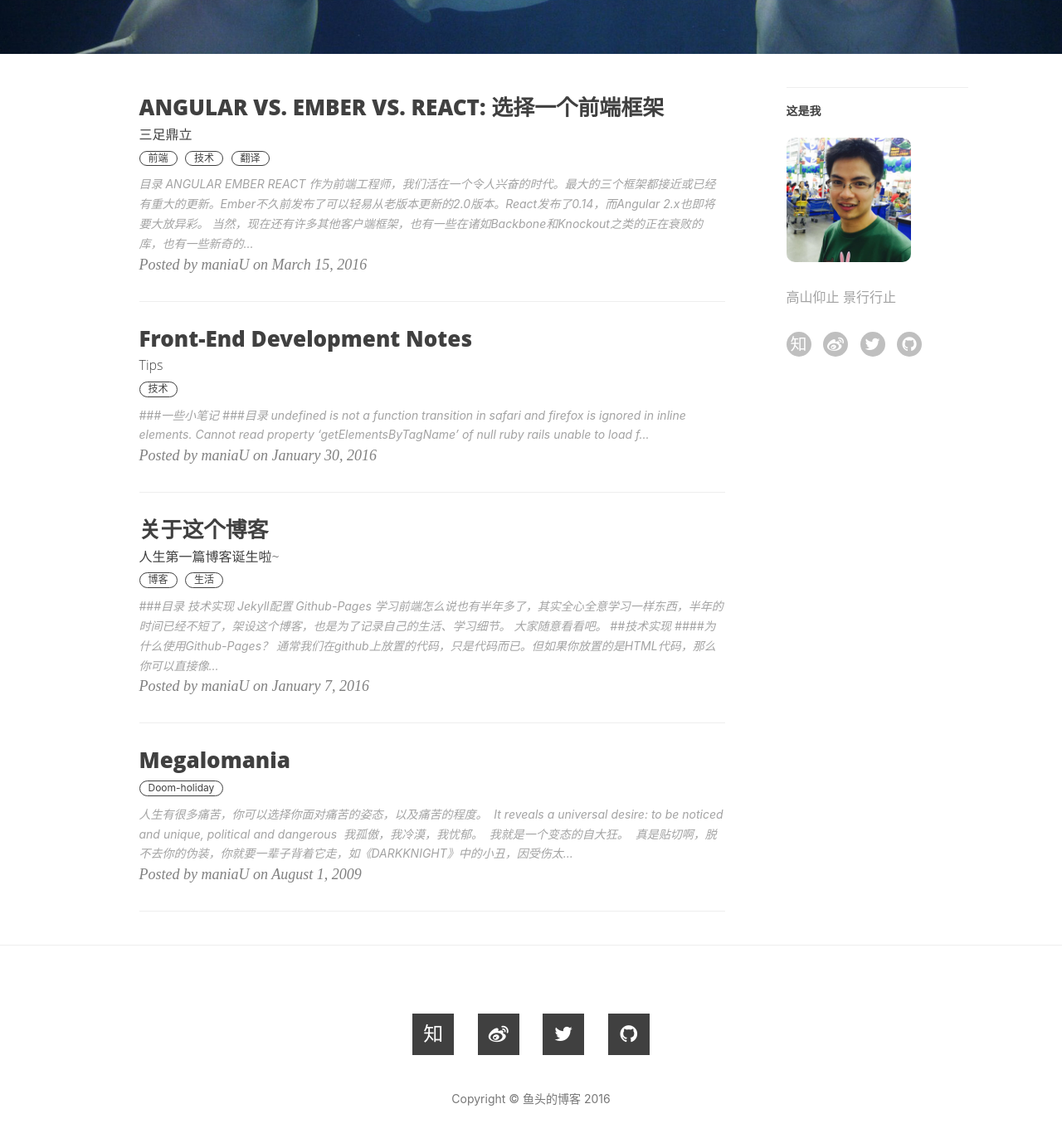
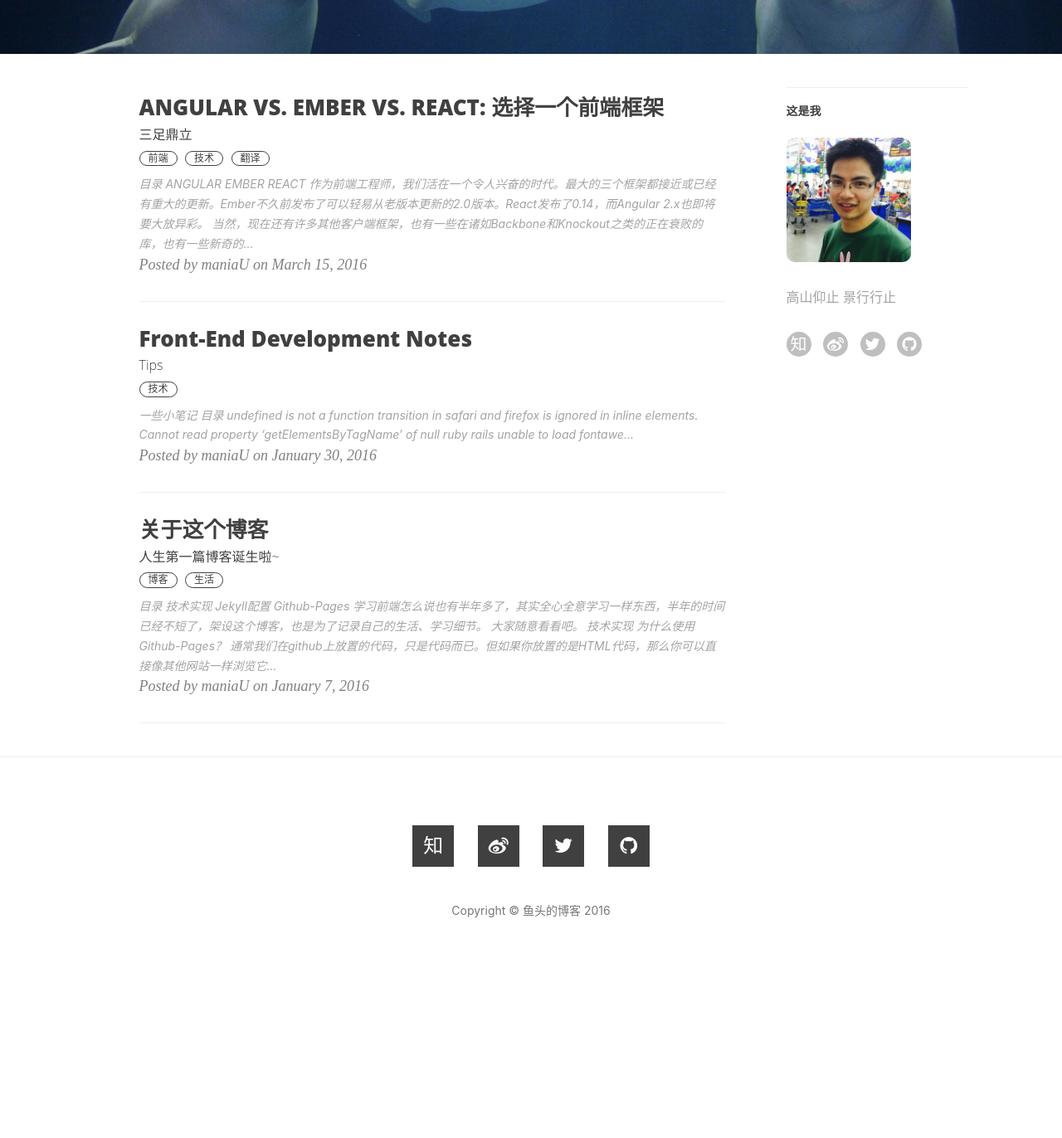
Before and after one commit to ymyqwe/blog, a Jekyll site: the page built from index.html, in a window 1280 px wide and 1400 px high, scrolled down 459 px. Shown: the top 1372 px of the window at 83% size. Built offline with Jekyll 4.4.1, drawn with Linux system fonts in a browser that asks for light colours; nearby versions of some CDN libraries; the list of posts is cut into pages by our own code; comment, search, counter and statistics services are not loaded; after the commit the page ends 1632 px from its top, so only the background shows below that; some of the changed lines change nothing that is shown.

```diff
--- a/_posts/2009-08-01-Megalomania.markdown
+++ /dev/null
@@ -1,46 +0,0 @@
----
-layout:    post
-title:     "Megalomania"
-date:      2009-8-1
-author:    "maniaU"
-header-img: "img/post-bg-01.jpg"
-tags:      Doom-holiday
----
-
-
-人生有很多痛苦，你可以选择你面对痛苦的姿态，以及痛苦的程度。 ­
-
-It reveals a universal desire: to be noticed and unique, political and dangerous ­
-
-我孤傲，我冷漠，我忧郁。 ­
-
-我就是一个变态的自大狂。 ­
-
-真是贴切啊，脱不去你的伪装，你就要一辈子背着它走，如《DARKKNIGHT》中的小丑，因受伤太深而变态。 ­
-
-
-我叫俞明远，我不高，我不英俊，我不白，我不开朗，我不悲观！ ­
-
-从初中开始，我就不知道与如何与别人打交道，自从去了实验班后就与初中几乎所有同学断了联系，有的只是在QQ好友名单里看看TA的头像、资料，不曾发送信息。心底里有一种懦弱的不屈感，如果我找TA，就会让这种感觉占据内心，说到底，我的心只是像温室的花朵那样徒有虚表却脆弱。 ­
-
-进了实验班后认识了小X熊，这头熊对我的影响还真是大，我从不苟言笑变成了可以说些笑话，跟着别人一起笑，也可以玩玩无厘头，即使是这样，我觉得有些人还是太难打交道，聊天也不知道从何聊起，在一起的只是尴尬。 ­
-
-我觉得我一直是爱着《挪威的森林》里渡边和直子的感觉，直子在前面走，渡边在后面低头跟着，两人默默无语，这感觉，真的是大爱。 ­
-
-爱上Invincible的MV很久了，在世俗喧嚣下静静行舟，在旋转高楼包围下保持一种独立的姿态。作一个世俗的观望者，绝不投入，绝不卷入这股恶流，永远保持心灵的纯净，如此甚好。 ­
-
-<iframe src="https://player.vimeo.com/video/40111334" width="500" height="281" frameborder="0" webkitallowfullscreen mozallowfullscreen allowfullscreen></iframe>
-
-疯狂地爱上这种感觉，犹如慢性毒药在血液里缓缓流淌，刺痛着神经，欲罢不能。得不到，却割舍不掉，这是一种近乎变态的心理，也是最真实、最能给人痛苦的方式。爱上海岛、森林，远离这个喧嚣的世俗，我想去成都，因为那边有很多山，很多安静的地方，但是，我最终还是抛弃了成都，一步三回头地走向上海，对不起啊，成都，我背叛了你。 ­
-
-最近喜欢上了Necromancer，他有个技能叫施虐之心，陶醉于散播死亡和痛苦，杀死一个单位能恢复一些魔法值。将死亡作为自己的乐趣，精神寄托。死灵法师的真谛，也许是复活，也许是折磨，也许是杀戮。谁能下定论呢？当一个人真正爱上了痛苦，他就是可怕的狂魔了。 ­
-
-我说我是个善于倾听的人，也许是假的，我听见别人滔滔不绝时，常常会产生厌恶感，我极力掩饰，眼睛却往往会泄密，透露出一种鄙夷的目光，眼睛不会撒谎，也许就是这么一种情况。我喜欢沉默，却不是尴尬的沉默，一种适度的、默契的、不言而喻的沉默，双方不需要目光交流，手势传递，内心既可达成共识的沉默。 ­
-
-我是个骄傲的人，纵使我从实力上不如许多人，但我一直看不起他们，他们凭什么比我强，我是如此独一无二，狂妄的危险的自大狂，说的真的就是我这么一个人。 ­
-
-曾经有很多人欣赏我，他们通过各种方式表达，我从来装作没发生过，这也算是一种彻底的伤害，我默默享受这种感觉，也承受着一次次失去别人的痛苦，矛盾的世界，光明的烟雾，浑浊的阳光，否定的存在， ­
-
-我这种人也是一个矛盾的集合体，种种的对立面，汇集起来，编织成这样一个灵魂，不闪光，却有特点，不亲近人，却有吸引力，不谦逊，却会低头，不服输，却骄傲，不外向，却会偶尔泄密，不犹豫，却懦弱，不可怕，却危险。 ­
-
-食之无味，弃之不舍。
```
Also changed, not shown: _posts/2016-1-30-Small-notes.markdown (+5 -5 lines), _posts/2016-1-7-Something-about-this-blog.markdown (+13 -13 lines), 5 other files.
